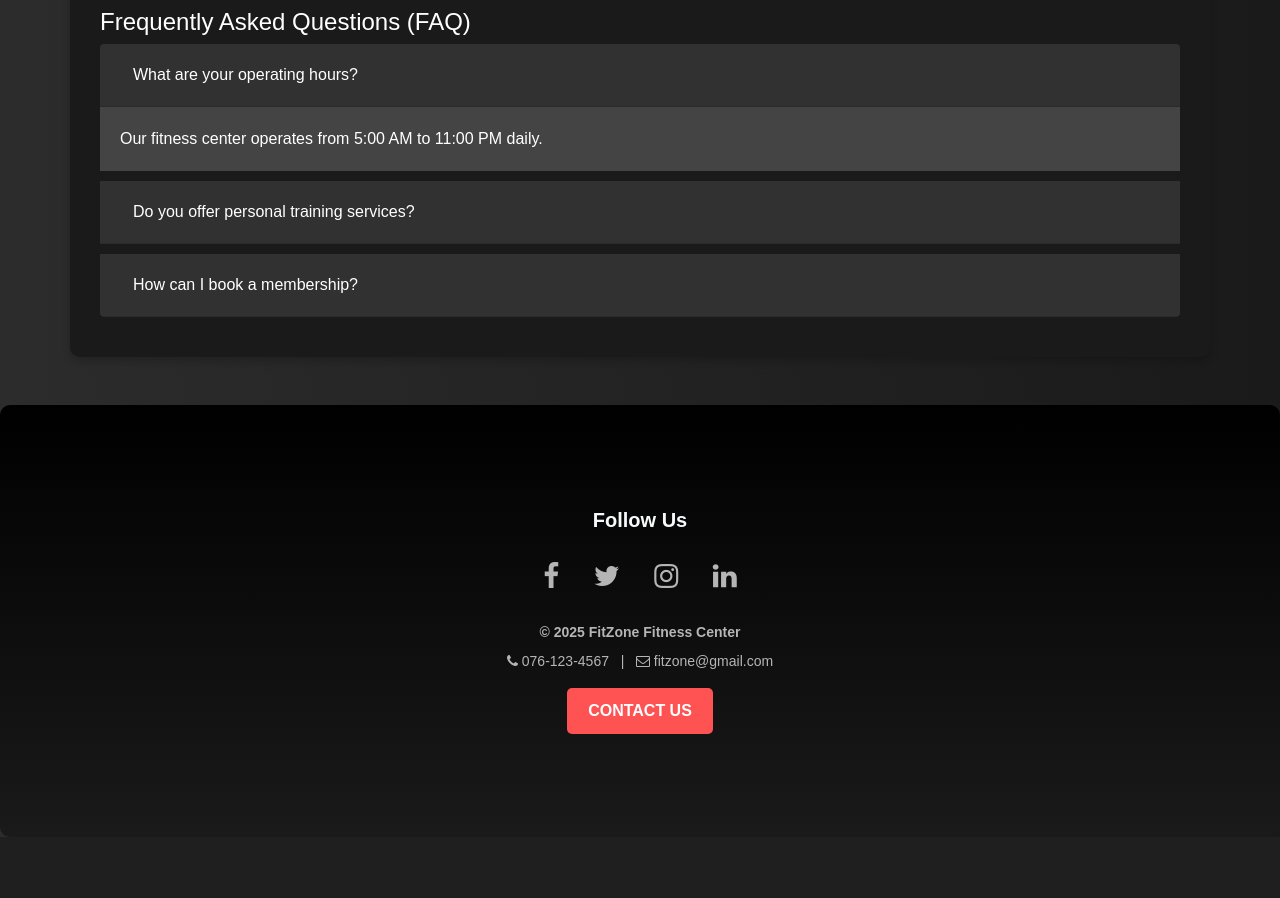
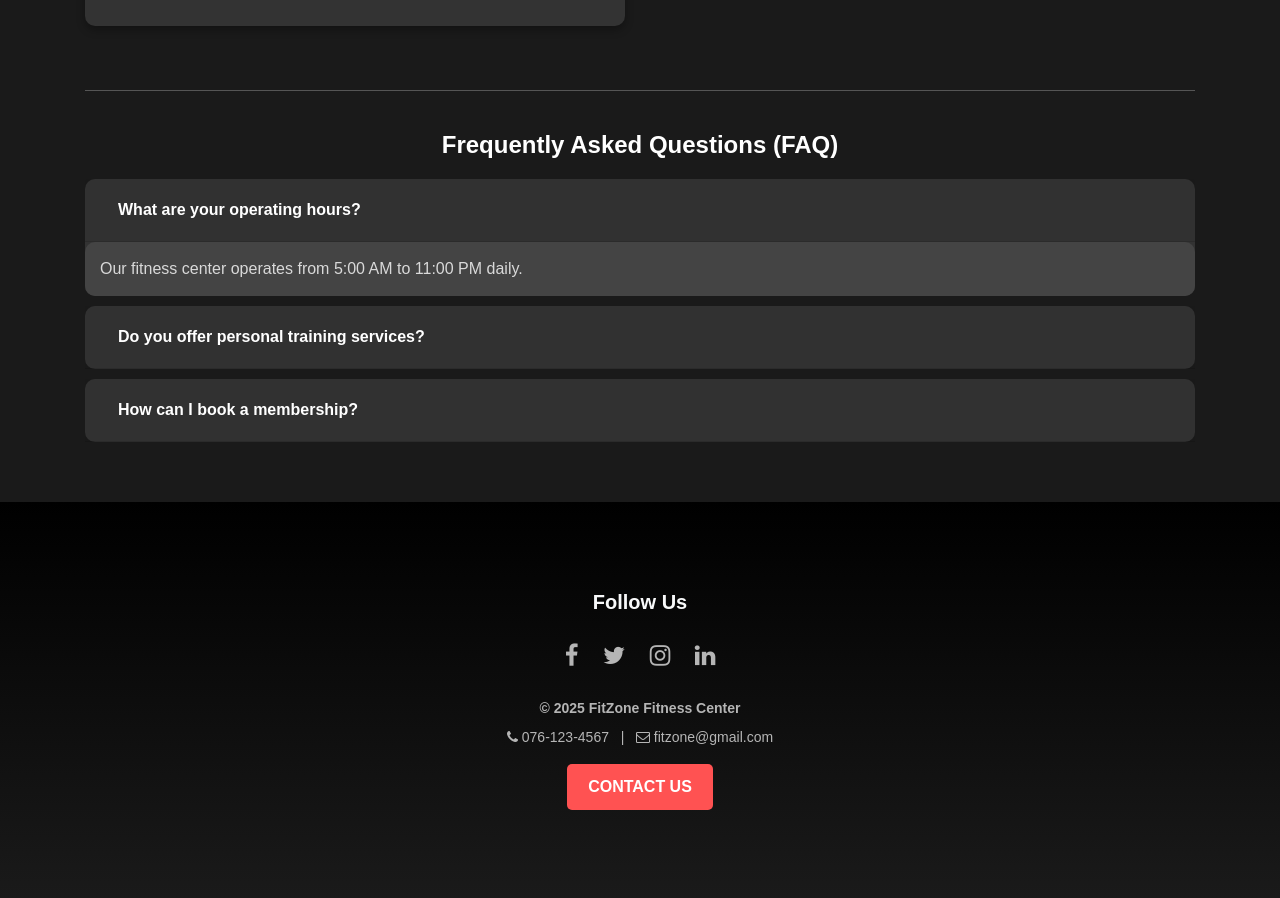
Before and after one commit to Ratheshan03/FitnessZone-Gym-Application, a PHP site: page /contact.php in a window 1280 px wide. Shown: the part 679-1577 px from the top of the page. Before the commit the page ends 1516 px from the top, so only its background shows below. Run offline with PHP 8.4, Linux system fonts and the light colour scheme; some libraries are stand-ins or nearby versions.

Commit message:
added more styles to the blog, contact pages

```diff
--- a/admin.php
+++ b/admin.php
@@ -91,7 +91,7 @@ $staffResult = $conn->query($staffQuery);
             body {
                 background: linear-gradient(to right, #2c2c2c, #1a1a1a); /* Dark gradient background */
                 color: #ffffff; /* White text for readability */
-                font-family: Arial, sans-serif;
+                font-family: 'Poppins', sans-serif;
             }
 
             /* Navbar Styling */
--- a/contact.php
+++ b/contact.php
@@ -3,50 +3,59 @@ require "header.php";
 ?>
 
 <br><br>
-<div class="container" style="background-color: #1a1a1a; color: white; padding: 30px; border-radius: 10px; box-shadow: 0 4px 8px rgba(0,0,0,0.2);">
-    <h3 class="text-center" style="font-weight: bold; font-size: 2.5rem;">Contact Us</h3>
-    <p class="text-center" style="font-size: 1.2rem;">We’re here to assist you! Explore FAQs or send us your inquiries below.</p>
-    <hr style="border-color: #555;">
+<!-- Contact Section -->
+<section class="contact-section" style="background-color: #1a1a1a; color: white; padding: 50px 0;">
+    <div class="container">
+        <h3 class="text-center" style="font-weight: bold; font-size: 2.5rem; color: #ffffff;">Contact Us</h3>
+        <p class="text-center mb-5" style="font-size: 1.2rem; color: #d9d9d9;">
+            We’re here to assist you! Explore FAQs or send us your inquiries below.
+        </p>
 
+        <div class="row">
             <!-- Contact Information -->
-    <div class="row">
-        <div class="col-md-6">
-            <h4>Contact Information</h4>
-            <p><i class="fa fa-phone"></i> Phone: +94 76 123 4567</p>
-            <p><i class="fa fa-envelope"></i> Email: support@fitzone.com</p>
-            <p><i class="fa fa-map-marker"></i> Address: 123 Main Street, Kurunegala, Sri Lanka</p>
-            <iframe src="https://www.google.com/maps/embed?pb=!1m18!1m12!1m3!1d31693.1752722894!2d80.62112201819763!3d7.290572548230756!2m3!1f0!2f0!3f0!3m2!1i1024!2i768!4f13.1!3m3!1m2!1s0x3ae369410d7d77ff%3A0x1fa0f6e63c15ad93!2sKurunegala%2C%20Sri%20Lanka!5e0!3m2!1sen!2slk!4v1690384396892!5m2!1sen!2slk"
-                style="width: 100%; height: 250px; border-radius: 10px; margin-top: 20px; border: 1px solid #555;" allowfullscreen></iframe>
+            <div class="col-md-6 mb-4">
+                <div class="content-box" style="background-color: #333; padding: 20px; border-radius: 10px; box-shadow: 0 4px 8px rgba(0,0,0,0.3);">
+                    <h4 style="color: #ffffff; font-weight: bold;">Contact Information</h4>
+                    <p><i class="fa fa-phone"></i> <strong>Phone:</strong> +94 76 123 4567</p>
+                    <p><i class="fa fa-envelope"></i> <strong>Email:</strong> support@fitzone.com</p>
+                    <p><i class="fa fa-map-marker"></i> <strong>Address:</strong> 123 Main Street, Kurunegala, Sri Lanka</p>
+                    <iframe
+                        src="https://www.google.com/maps/embed?pb=!1m18!1m12!1m3!1d31693.1752722894!2d80.62112201819763!3d7.290572548230756!2m3!1f0!2f0!3f0!3m2!1i1024!2i768!4f13.1!3m3!1m2!1s0x3ae369410d7d77ff%3A0x1fa0f6e63c15ad93!2sKurunegala%2C%20Sri%20Lanka!5e0!3m2!1sen!2slk!4v1690384396892!5m2!1sen!2slk"
+                        style="width: 100%; height: 250px; border: none; border-radius: 10px; margin-top: 20px;" allowfullscreen>
+                    </iframe>
+                </div>
             </div>
 
             <!-- Inquiry Form -->
-        <div class="col-md-6">
+            <div class="col-md-6 mb-4">
+                <div class="content-box" style="background-color: #333; padding: 20px; border-radius: 10px; box-shadow: 0 4px 8px rgba(0,0,0,0.3);">
                     <?php if (isset($_SESSION['user_id'])): ?>
-                <h4>Send Us an Inquiry</h4>
+                        <h4 style="color: #ffffff; font-weight: bold;">Send Us an Inquiry</h4>
                         <form action="includes/contact.inc.php" method="post">
                             <div class="form-group">
-                        <label for="subject">Subject</label>
+                                <label for="subject" style="color: #d9d9d9;">Subject</label>
                                 <input type="text" id="subject" name="subject" class="form-control" placeholder="Enter the subject" required>
                             </div>
                             <div class="form-group">
-                        <label for="message">Message</label>
+                                <label for="message" style="color: #d9d9d9;">Message</label>
                                 <textarea id="message" name="message" class="form-control" rows="5" placeholder="Type your message here..." required></textarea>
                             </div>
-                    <button type="submit" name="send-inquiry" class="btn btn-light btn-block" style="color: #1a1a1a;">Submit Inquiry</button>
+                            <button type="submit" name="send-inquiry" class="btn btn-light btn-block" style="color: #1a1a1a; font-weight: bold;">Submit Inquiry</button>
                         </form>
                     <?php else: ?>
-                <h4>Log in to Send an Inquiry</h4>
-                <p>Please <a href="#" data-toggle="modal" data-target="#myModal_login" style="color: #f8f9fa;">log in</a> to send us a message.</p>
+                        <h4 style="color: #ffffff; font-weight: bold;">Log in to Send an Inquiry</h4>
+                        <p style="color: #d9d9d9;">Please <a href="#" data-toggle="modal" data-target="#myModal_login" style="color: #ff5252;">log in</a> to send us a message.</p>
                     <?php endif; ?>
                 </div>
             </div>
+        </div>
 
-    <hr style="border-color: #555; margin-top: 40px;">
+        <hr style="border-color: #555; margin: 40px 0;">
 
         <!-- FAQ Section -->
-    <h4>Frequently Asked Questions (FAQ)</h4>
+        <h4 class="text-center" style="color: #ffffff; font-weight: bold; margin-bottom: 20px;">Frequently Asked Questions (FAQ)</h4>
         <div id="faq" class="accordion">
-        <div class="card" style="background: #333; border: none; margin-bottom: 10px;">
+            <div class="card" style="background-color: #333; border: none; margin-bottom: 10px; border-radius: 10px;">
                 <div class="card-header" id="faq1">
                     <h5 class="mb-0">
                         <button class="btn btn-link text-white" style="text-decoration: none;" data-toggle="collapse" data-target="#collapse1" aria-expanded="true" aria-controls="collapse1">
@@ -55,12 +64,12 @@ require "header.php";
                     </h5>
                 </div>
                 <div id="collapse1" class="collapse show" aria-labelledby="faq1" data-parent="#faq">
-                <div class="card-body" style="background: #444;">
+                    <div class="card-body" style="background-color: #444; color: #d9d9d9; border-radius: 10px;">
                         Our fitness center operates from 5:00 AM to 11:00 PM daily.
                     </div>
                 </div>
             </div>
-        <div class="card" style="background: #333; border: none; margin-bottom: 10px;">
+            <div class="card" style="background-color: #333; border: none; margin-bottom: 10px; border-radius: 10px;">
                 <div class="card-header" id="faq2">
                     <h5 class="mb-0">
                         <button class="btn btn-link text-white" style="text-decoration: none;" data-toggle="collapse" data-target="#collapse2" aria-expanded="false" aria-controls="collapse2">
@@ -69,12 +78,12 @@ require "header.php";
                     </h5>
                 </div>
                 <div id="collapse2" class="collapse" aria-labelledby="faq2" data-parent="#faq">
-                <div class="card-body" style="background: #444;">
+                    <div class="card-body" style="background-color: #444; color: #d9d9d9; border-radius: 10px;">
                         Yes, we offer personalized training sessions tailored to individual goals.
                     </div>
                 </div>
             </div>
-        <div class="card" style="background: #333; border: none; margin-bottom: 10px;">
+            <div class="card" style="background-color: #333; border: none; margin-bottom: 10px; border-radius: 10px;">
                 <div class="card-header" id="faq3">
                     <h5 class="mb-0">
                         <button class="btn btn-link text-white" style="text-decoration: none;" data-toggle="collapse" data-target="#collapse3" aria-expanded="false" aria-controls="collapse3">
@@ -83,14 +92,45 @@ require "header.php";
                     </h5>
                 </div>
                 <div id="collapse3" class="collapse" aria-labelledby="faq3" data-parent="#faq">
-                <div class="card-body" style="background: #444;">
+                    <div class="card-body" style="background-color: #444; color: #d9d9d9; border-radius: 10px;">
                         Visit the subscriptions page or contact us directly for assistance.
                     </div>
                 </div>
             </div>
         </div>
     </div>
-<br><br>
+</section>
+
+<!-- Custom Styles -->
+<style>
+    .accordion .card-header button {
+        color: #ff5252;
+        font-weight: bold;
+        text-decoration: none;
+        width: 100%;
+        text-align: left;
+    }
+
+    .accordion .card-header button:hover {
+        color: #ffffff;
+    }
+
+    .accordion .card-body {
+        padding: 15px;
+    }
+
+    .btn-light {
+        background: #ff5252;
+        color: white;
+        font-weight: bold;
+        transition: all 0.3s ease;
+    }
+
+    .btn-light:hover {
+        background: #ff3232;
+        color: white;
+    }
+</style>
 
 <?php
 require "footer.php";
--- a/css/style.css
+++ b/css/style.css
@@ -11,6 +11,28 @@ body {
     overflow-y: scroll;
     overflow-x: hidden;
     background: linear-gradient(to bottom, #333, #6e6e6e); /* Subtle gradient background */
+    color: white;
+    scroll-behavior: smooth; /* Smooth scrolling effect */
+}
+
+/* Modern Scrollbar */
+::-webkit-scrollbar {
+    width: 12px;
+}
+
+::-webkit-scrollbar-track {
+    background: rgba(255, 255, 255, 0.1); /* Light background for track */
+    border-radius: 10px;
+}
+
+::-webkit-scrollbar-thumb {
+    background: #ff5252; /* Accent color for thumb */
+    border-radius: 10px;
+    border: 3px solid rgba(0, 0, 0, 0.2); /* Adds spacing around the thumb */
+}
+
+::-webkit-scrollbar-thumb:hover {
+    background: #ff3232; /* Darker on hover */
 }
 
 /* Headers */
@@ -34,7 +56,7 @@ h3 {
 }
 
 .navbar-brand {
-    font-family: 'Brush Script MT', cursive;
+    font-size: 1.8rem;
     color: white;
 }
 
@@ -44,47 +66,50 @@ h3 {
 
 .navbar .navbar-nav .nav-item a {
     color: white;
+    transition: all 0.3s ease;
 }
 
 .navbar .navbar-nav .nav-item a:hover {
-    background-color: #d1c8c8;
+    background-color: rgba(255, 255, 255, 0.3); /* Slight highlight */
     color: black;
-    text-decoration: none;
-}
-
-.navbar .navbar-nav li a {
     text-decoration: none;
 }
 
 /* Header Button Styling */
 .header-button .btn {
     margin-top: 40vh;
+    background: #ff5252;
+    color: white;
+    border: none;
+    padding: 10px 20px;
+    font-size: 1.2rem;
+    transition: all 0.3s ease;
 }
 
-/* Row Margin */
-.row {
-    margin: 15px;
-}
-
-/* Navigation Links */
-.nav-link {
-    cursor: pointer;
+.header-button .btn:hover {
+    background: #ff3232;
+    transform: scale(1.05); /* Slight zoom effect */
 }
 
 /* Footer */
 .footer {
-    padding-top: 30px;
-    padding-bottom: 30px;
-    background: rgba(0, 0, 0, 0.6); /* Glassmorphism effect */
+    padding: 30px;
+    background: rgba(0, 0, 0, 0.8); /* Darker glass effect */
     backdrop-filter: blur(10px);
     color: white;
-    border-radius: 10px;
     text-align: center;
 }
 
+.footer .social-link {
+    font-size: 24px;
+    margin: 0px 10px;
+    color: #b5b5b5;
+    transition: color 0.3s ease, transform 0.3s ease;
+}
 
-.footer .copyright {
-    margin-top: 20px;
+.footer .social-link:hover {
+    color: #ff5252;
+    transform: scale(1.2);
 }
 
 .footer .contact-us a {
@@ -93,49 +118,16 @@ h3 {
     color: white;
     padding: 10px 20px;
     border-radius: 5px;
-    transition: background-color 0.3s ease;
+    transition: all 0.3s ease;
 }
 
 .footer .contact-us a:hover {
-    background-color: #e13c1e;
+    background-color: #ff3232;
 }
 
-/* Section for separating elements */
-.bordernow {
-    width: 80px;
-    border-bottom: 2px solid white;
-    margin: 0 auto;
-    margin-top: 20px;
-}
-
-/* Additional Utility Classes */
-.text-center {
-    text-align: center;
-}
-
-
 /* Facilities Section */
-.facilities-section {
-    background: #f9f9f9; /* Light background for the section */
-    padding: 50px 0;
-}
-
-.section-title {
-    font-size: 2rem;
-    font-weight: bold;
-    color: #333;
-    margin-bottom: 40px;
-}
-
-.facilities-info {
-    display: grid;
-    grid-template-columns: 1fr 1fr 1fr 1fr;
-    gap: 20px;
-    justify-items: center;
-}
-
 .facility-card {
-    background: rgba(0, 0, 0, 0.3); /* Slight transparency for the cards */
+    background: rgba(0, 0, 0, 0.4); /* Slight transparency for cards */
     backdrop-filter: blur(10px); /* Glassmorphism effect */
     padding: 30px;
     border-radius: 10px;
@@ -144,25 +136,27 @@ h3 {
     transition: transform 0.3s ease, box-shadow 0.3s ease;
 }
 
-.facility-card h3 {
-    font-size: 1.5rem;
-    font-weight: bold;
-    margin-bottom: 15px;
-}
-
-.facility-card p {
-    font-size: 1rem;
-    line-height: 1.6;
-}
-
 .facility-card:hover {
     transform: translateY(-10px); /* Lift effect on hover */
     box-shadow: 0px 15px 30px rgba(0, 0, 0, 0.2); /* Shadow on hover */
 }
 
-.btn-view-more {
-    display: inline-block;
-    background-color: #ff5733; /* Accent color */
-    color: white;
-    padding: 10px 25p
+/* Utility Classes */
+.text-center {
+    text-align: center;
 }
+
+/* Adjust for responsiveness */
+@media (max-width: 768px) {
+    .navbar {
+        padding: 10px;
+    }
+
+    .header2 {
+        height: 30vh;
+    }
+
+    .footer {
+        padding: 20px;
+    }
+}
--- a/staff.php
+++ b/staff.php
@@ -146,6 +146,7 @@ $inquiries_result = $conn->query($inquiries_sql);
         body {
             background: linear-gradient(to right, #2c2c2c, #1a1a1a);
             color: white;
+            font-family: 'Poppins', sans-serif;
         }
         .navbar {
             background: rgba(255, 255, 255, 0.1);
```
Also changed, not shown: blogs.php (+39 -9 lines). Lines whose indentation alone changed are shown as unchanged.
